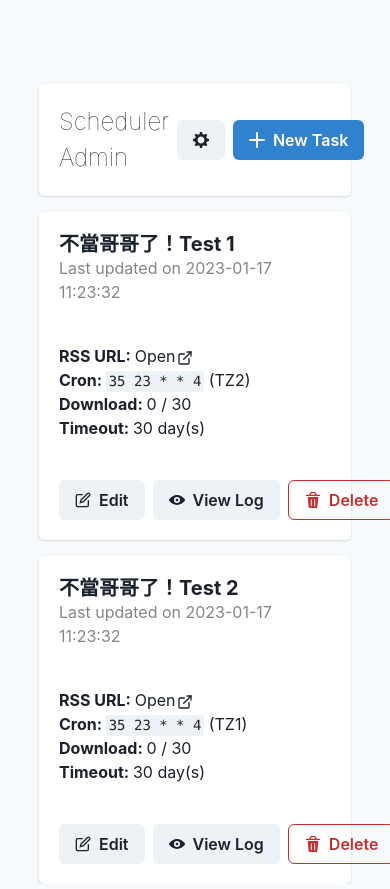
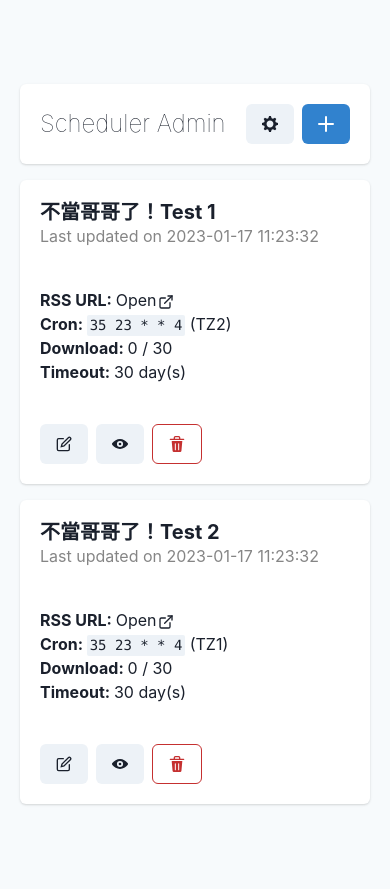
Before and after one commit to Zhousiru/NyaaHub, a Next.js app in the folder admin/: page / in a window 390 px wide. Built offline with nearby package versions, Linux system fonts and the light colour scheme.

Commit message:
feat: mobile support

```diff
--- a/admin/components/TaskCard.tsx
+++ b/admin/components/TaskCard.tsx
@@ -95,7 +95,7 @@ export function TaskCard(props: { data: Task }) {
           </List>
         </CardBody>
         <CardFooter>
-          <ButtonGroup>
+          <ButtonGroup display={{ base: 'none', md: 'flex' }}>
             <Button onClick={onEditOpen} leftIcon={<EditIcon></EditIcon>}>
               Edit
             </Button>
@@ -104,10 +104,20 @@ export function TaskCard(props: { data: Task }) {
               colorScheme="red"
               variant="outline"
               onClick={deleteTask}
-              ml={2}
               leftIcon={<DeleteIcon></DeleteIcon>}
             >
               Delete
+            </Button>
+          </ButtonGroup>
+          <ButtonGroup display={{ base: 'flex', md: 'none' }}>
+            <Button onClick={onEditOpen}>
+              <EditIcon></EditIcon>
+            </Button>
+            <Button>
+              <ViewIcon></ViewIcon>
+            </Button>
+            <Button colorScheme="red" variant="outline" onClick={deleteTask}>
+              <DeleteIcon></DeleteIcon>
             </Button>
           </ButtonGroup>
         </CardFooter>
--- a/admin/pages/index.tsx
+++ b/admin/pages/index.tsx
@@ -91,8 +91,8 @@ export default function Home() {
       <Center>
         <VStack
           spacing={4}
-          mt="10vh"
-          width="clamp(300px, 80vw, 900px)"
+          my="10vh"
+          width="clamp(350px, 80vw, 900px)"
           align="stretch"
         >
           <Card>
@@ -110,8 +110,16 @@ export default function Home() {
                       colorScheme="blue"
                       onClick={onNewOpen}
                       leftIcon={<AddIcon></AddIcon>}
+                      display={{ base: 'none', md: 'flex' }}
                     >
                       New Task
+                    </Button>
+                    <Button
+                      colorScheme="blue"
+                      onClick={onNewOpen}
+                      display={{ base: 'flex', md: 'none' }}
+                    >
+                      <AddIcon></AddIcon>
                     </Button>
                   </ButtonGroup>
                 </Box>
```
